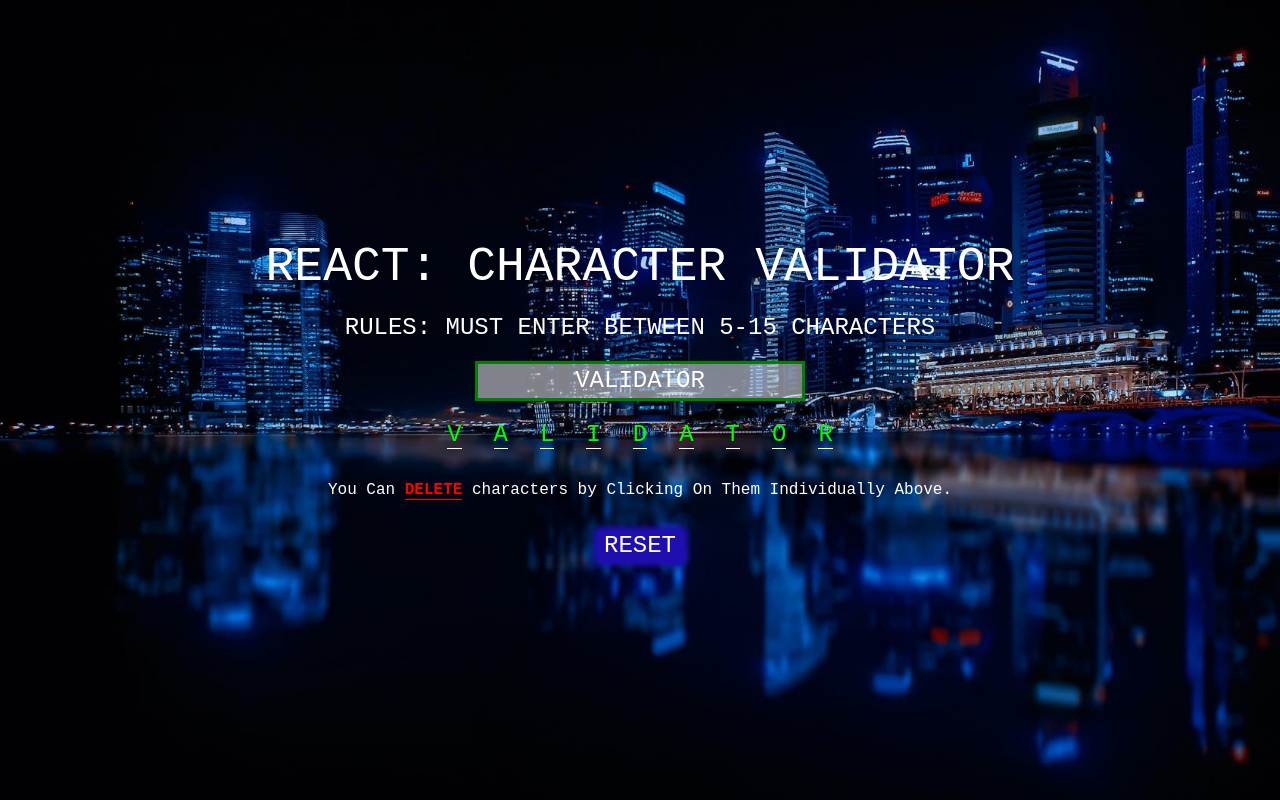
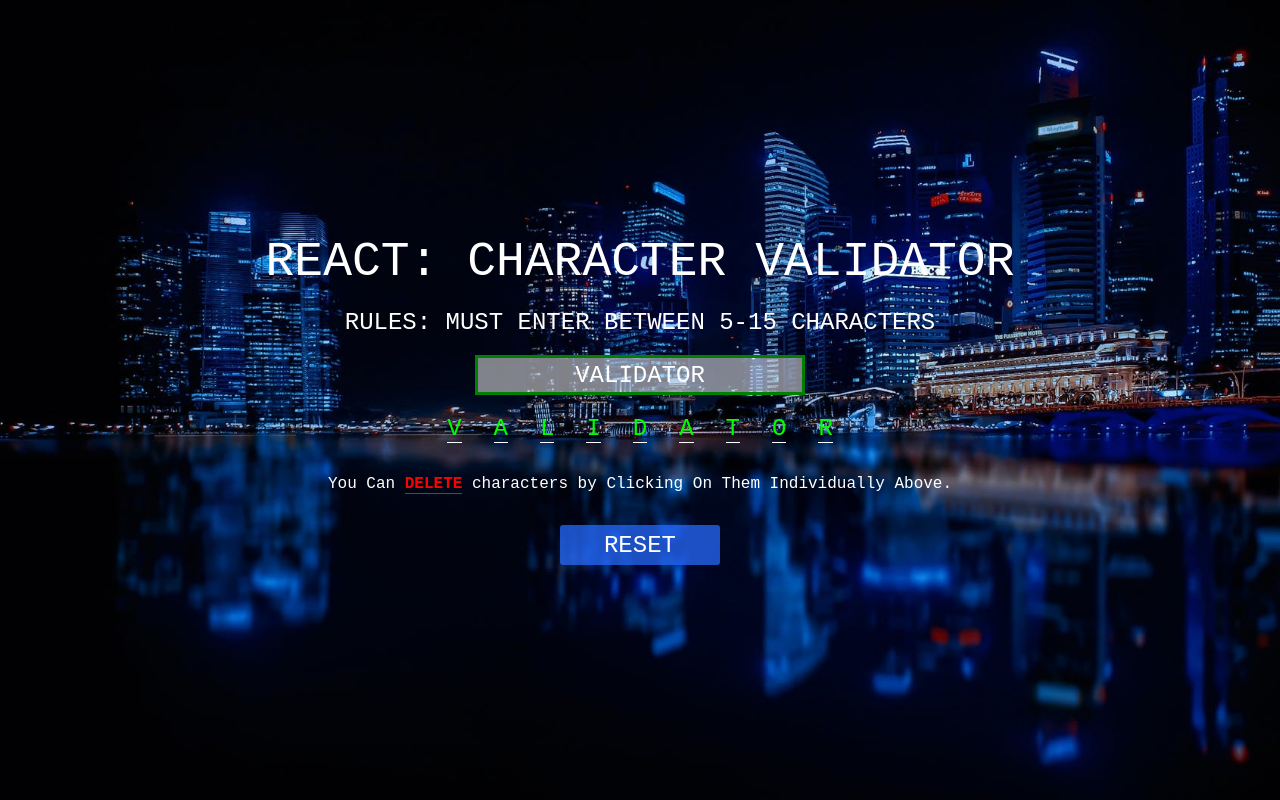
Before and after one commit to DCasely/REACT-Character-Validator, a React (Create React App) app: page / in a window 1280 px wide. Built offline with nearby package versions, Linux system fonts and the light colour scheme.

Commit message:
updated text output and styling

```diff
--- a/src/App.js
+++ b/src/App.js
@@ -40,8 +40,7 @@ function App() {
   let validateMessage = '';
 
   if (count < min) {
-    // setValidateMessage('Must Have More 5 Characters');
-    validateMessage = 'Must Have Atleast 5 Characters';
+    validateMessage = 'Must Have At Least 5 Characters';
   } else if (count >= min && count <= max) {
     validateMessage = '';
   } else if (count > max) {
--- a/src/ResetButton/ResetButton.css
+++ b/src/ResetButton/ResetButton.css
@@ -4,8 +4,9 @@
   font-size: 1.5rem;
   font-family: 'Courier New', Courier, monospace;
   text-transform: uppercase;
-  box-shadow: 1px 1px 5px 5px rgb(31, 15, 175);
-  background-color: rgb(31, 15, 175);
+  background-color: rgba(38, 105, 248, 0.75);
+  width: 10rem;
+  height: 2.5rem;
   border: none;
   border-radius: 3px;
   color: #fff;
```
